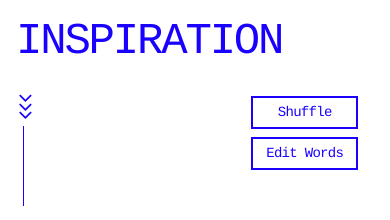
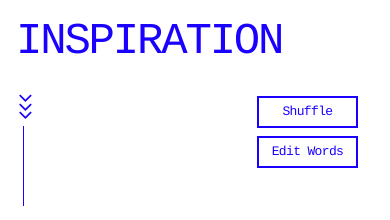
Before and after one commit to yifanxiax/inspiration-cards, a plain HTML site: page index.html in a window 390 px wide. Shown: the top 220 px of the page. Drawn offline with Linux system fonts and the light colour scheme.

Commit message:
Update styles.css
btn font 13 px
in mobile

```diff
--- a/styles.css
+++ b/styles.css
@@ -326,7 +326,7 @@ body {
 
     .btn {
         padding: 0.4rem 0.8rem;
-        font-size: 0.875rem;
+        font-size: 13px;
     }
      .controls {
         top: 5rem;
```
